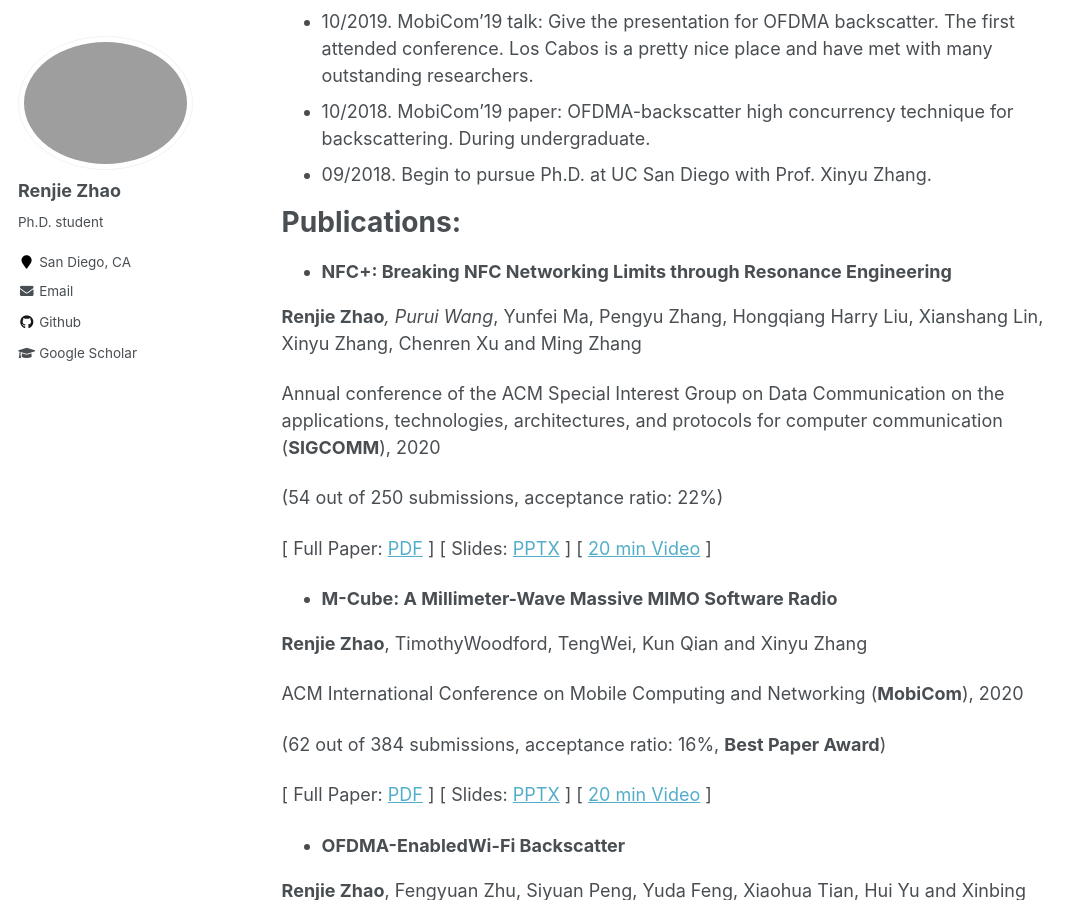
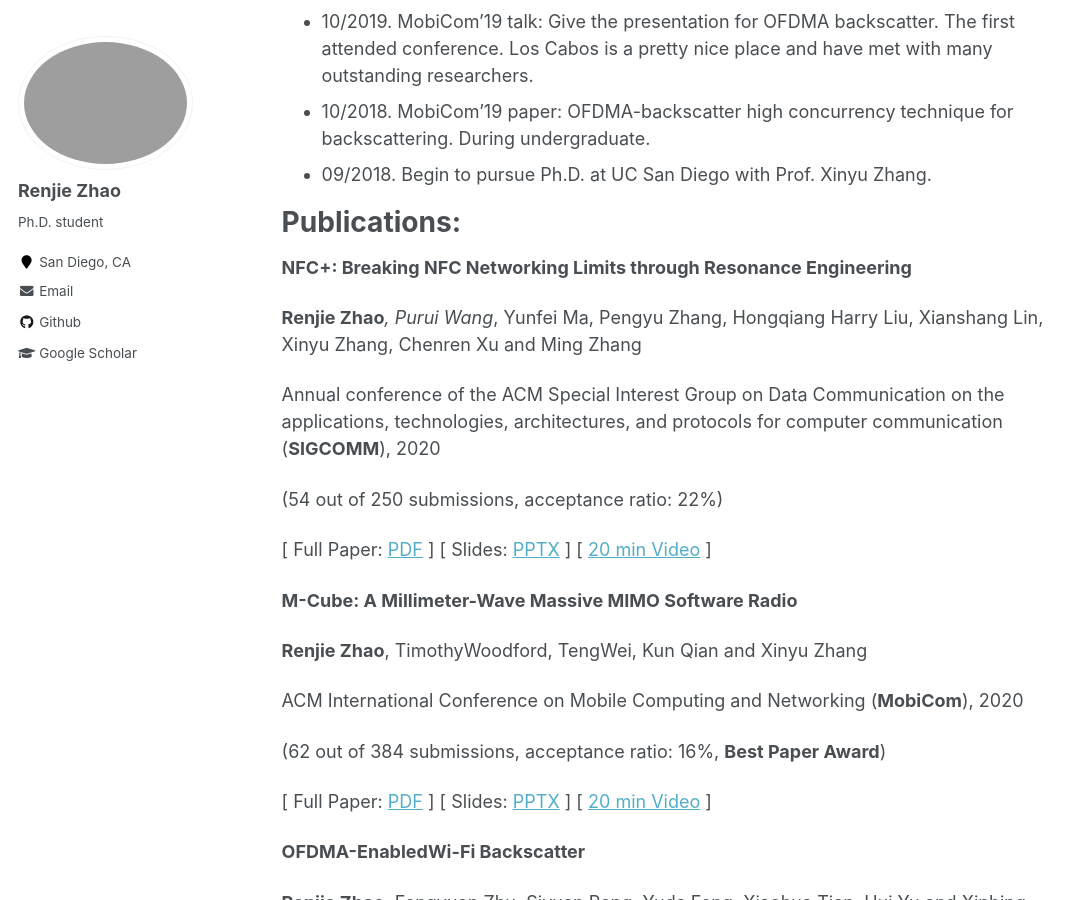
Before and after one commit to mle0108/RenjieZhao.github.io, a Jekyll site: the page built from _pages/about.md, in a window 1280 px wide and 900 px high, scrolled down 683 px. Shown: the whole window, without its empty margins (0-1087 px from the left). Built offline with Jekyll 4.4.1, drawn with Linux system fonts in a browser that asks for light colours.

```diff
--- a/_pages/about.md
+++ b/_pages/about.md
@@ -27,7 +27,7 @@ News:
 
 Publications:
 ======
-* **NFC+: Breaking NFC Networking Limits through Resonance Engineering**
+**NFC+: Breaking NFC Networking Limits through Resonance Engineering**
 
 **Renjie Zhao***, Purui Wang*, Yunfei Ma, Pengyu Zhang, Hongqiang Harry Liu, Xianshang Lin, Xinyu Zhang, Chenren Xu and Ming Zhang
 
@@ -37,7 +37,7 @@ Annual conference of the ACM Special Interest Group on Data Communication on the
 
 [ Full Paper: [PDF](https://renjiezhao.github.io/files/NFCplus_paper.pdf) ] [ Slides: [PPTX](https://renjiezhao.github.io/files/NFCplus_slides_20min.pptx) ] [ [20 min Video](https://dl.acm.org/doi/abs/10.1145/3387514.3406219) ]
 
-* **M-Cube: A Millimeter-Wave Massive MIMO Software Radio**
+**M-Cube: A Millimeter-Wave Massive MIMO Software Radio**
 
 **Renjie Zhao**, TimothyWoodford, TengWei, Kun Qian and Xinyu Zhang
 
@@ -47,7 +47,7 @@ ACM International Conference on Mobile Computing and Networking (**MobiCom**), 2
 
 [ Full Paper: [PDF](https://renjiezhao.github.io/files/MCube_paper.pdf) ] [ Slides: [PPTX](https://renjiezhao.github.io/files/MCube_slides_20min.pptx) ] [ [20 min Video](https://www.youtube.com/watch?v=NRooJM1UK3s&feature=youtu.be) ]
 
-* **OFDMA-EnabledWi-Fi Backscatter**
+**OFDMA-EnabledWi-Fi Backscatter**
 
 **Renjie Zhao**, Fengyuan Zhu, Siyuan Peng, Yuda Feng, Xiaohua Tian, Hui Yu and Xinbing Wang
 
```
